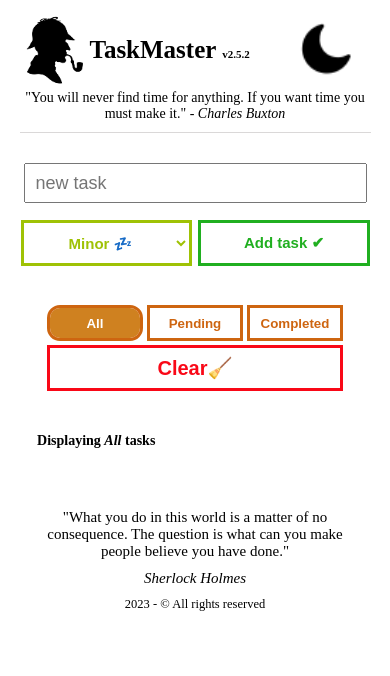
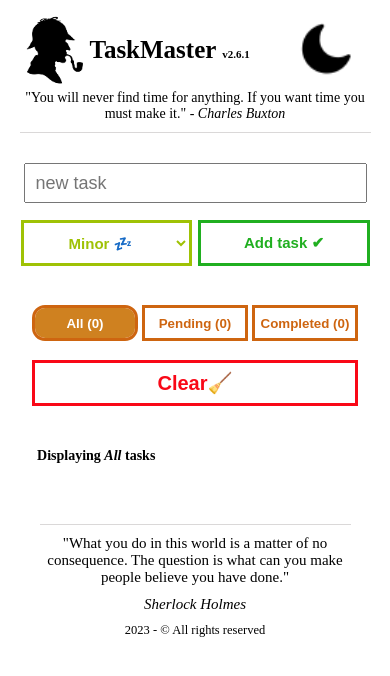
Before and after one commit to RubenSH51/taskmaster, a React (Create React App) app: page / in a window 390 px wide. Shown: the top 676 px of the page. Built offline with nearby package versions, Linux system fonts and the light colour scheme.

Commit message:
Modal agregado, mejoras estéticas y mensaje de advertencia al vaciar la lista

```diff
--- a/src/App.js
+++ b/src/App.js
@@ -5,6 +5,7 @@ import { Header } from "./components/Header"
 import { TaskList } from "./components/TaskList";
 import { Footer } from "./components/Footer";
 import { AddTask } from "./components/AddTask";
+import { Modal } from "./components/Modal";
 //import { BoxContainer } from "./components/BoxContainer";
 import React from "react";
 
@@ -54,7 +55,10 @@ export const App = () => {
     setTasks(updatedTasks);
   }
 
-  const version = 'v2.5.2'
+  const [modalActivado, setModalActivado] = useState(false);
+
+
+  const version = 'v2.6.1'
   window.onload = () => {
 
     console.log(version)
@@ -67,11 +71,21 @@ export const App = () => {
       // <div className="App" >
       <div className={`App ${modoOscuro ? 'modo-oscuro' : 'modo-claro'}`}>
         <Header modoOscuro={modoOscuro} onModoOscuroChange={handleModoOscuroChange} version={version}/>
-
-        {/* <Header /> */}
         <AddTask  tasks={tasks} setTasks={setTasks}/>
-        <TaskList tasks={tasks} setTasks={setTasks} onTaskStatusChange={handleTaskStatusChange}/>
+        <TaskList
+          tasks={tasks}
+          setTasks={setTasks}
+          onTaskStatusChange={handleTaskStatusChange}
+          modalActivado={modalActivado}
+          setModalActivado={setModalActivado}
+        />
         <Footer />
+        {modalActivado && <Modal
+                            modalActivado={modalActivado}
+                            setModalActivado={setModalActivado}
+                            tasks={tasks}
+                            setTasks={setTasks}
+                          />}
       </div>
   )
 }
--- a/src/components/AddTask.js
+++ b/src/components/AddTask.js
@@ -24,10 +24,10 @@ export const AddTask = ({tasks,setTasks}) => {
 
     }
 
-    function clearTasks()
-    {
-      setTasks([])
-    }
+    // function clearTasks()
+    // {
+    //   setTasks([])
+    // }
 
     function handleSubmit(e)
     {
--- a/src/components/Footer.js
+++ b/src/components/Footer.js
@@ -23,11 +23,10 @@ export const Footer = () => {
 
 
   return (
-    <div className="footer">
+    <footer className="footer">
         <p>"{sherlockQuote}"</p>
         <p><i>{autor}</i></p>
         <small>2023 - © All rights reserved</small>
-
-    </div>
+    </footer>
   )
 }
--- /dev/null
+++ b/src/components/Modal.css
@@ -0,0 +1,78 @@
+
+#modalBG
+{
+    width: 100%;
+    height: 100%;
+    background-color: black;
+    opacity: 0.9;
+    position: absolute;
+    top: 0;
+    left: 0;
+    display: flex;
+    justify-content: center;
+    align-items: center;
+}
+
+#modalWindow
+{
+    width: 70%;
+    min-width: 350px;
+    max-width: 550px;
+    min-height: 200px;
+    background-color: rgb(209, 209, 212);
+    opacity: 1;
+    padding: 20px;
+    border-radius: 20px;
+}
+
+#modalWindow h2
+{
+    font-size: 2.5rem;
+    text-align: center;
+    margin-bottom: 30px;
+    color: black;
+}
+
+.modal-botonera
+{
+    display: flex;
+    justify-content: center;
+    gap:20px;
+}
+
+.modal-botonera button
+{
+    width: 100px;
+    font-size: 2rem;
+    padding: 10px 15px;
+    border-radius: 10px;
+    border: none;
+    background-color: transparent;
+    transition: 0.3s all ease-in-out
+}
+
+.modal-botonera button:nth-child(1)
+{
+    outline: 3px solid red;
+    color: red;
+}
+
+.modal-botonera button:nth-child(1):hover
+{
+    outline: none;
+    background-color: red;
+    color: white;
+}
+
+.modal-botonera button:nth-child(2)
+{
+    outline: 3px solid green;
+    color: green;
+}
+
+.modal-botonera button:nth-child(2):hover
+{
+    outline: none;
+    background-color: green;
+    color: white;
+}
--- /dev/null
+++ b/src/components/Modal.js
@@ -0,0 +1,25 @@
+import React from 'react'
+import "./Modal.css"
+
+export const Modal = ({modalActivado, setModalActivado,tasks, setTasks}) => {
+
+    function borrarLista()
+    {
+        setTasks([]);
+        setModalActivado(!modalActivado);
+    }
+
+
+
+  return (
+    <div id="modalBG">
+        <div id="modalWindow">
+            <h2>Are you sure you want to delete your entire task list? This action cannot be undone.</h2>
+            <div className='modal-botonera'>
+                <button onClick={() => setModalActivado(!modalActivado)}>No <span role="img" aria-label="">⛔</span> </button>
+                <button onClick={() => borrarLista()}>Yes <span role="img" aria-label="">✅</span> </button>
+            </div>
+        </div>
+    </div>
+  )
+}
--- a/src/components/TaskList.js
+++ b/src/components/TaskList.js
@@ -5,7 +5,7 @@ import { Card } from "./Card"
 //import { BoxContainer } from './BoxContainer';
 import "./tasklist.css"
 
-export const TaskList = ({tasks,setTasks, onTaskStatusChange}) => {
+export const TaskList = ({tasks,setTasks, onTaskStatusChange,modalActivado, setModalActivado}) => {
 
   //const [show, setShow] = useState(true); // setShow nunca se usa, lo que hace que el crear un estado parezca inutil.
   const show = true // Esto lo hago para no borrar el estado ya que quizás lo uso más adelante
@@ -25,15 +25,16 @@ export const TaskList = ({tasks,setTasks, onTaskStatusChange}) => {
             <button className="tasksFilterButton tasksFilterButton-pending" onClick={() => setTasksFilterOption("Pending")}>Pending</button>
             <button className="tasksFilterButton tasksFilterButton-completed" onClick={() => setTasksFilterOption("Completed")}>Completed</button>
            */}
-            <button className={`tasksFilterButton tasksFilterButton-all ${tasksFilterOption==='All'? "filter-selected" : ""}`} onClick={() => setTasksFilterOption('All')}>All</button>
-            <button className={`tasksFilterButton tasksFilterButton-pending ${tasksFilterOption==='Pending'? "filter-selected" : ""}`} onClick={() => setTasksFilterOption("Pending")}>Pending</button>
-            <button className={`tasksFilterButton tasksFilterButton-completed ${tasksFilterOption==='Completed'? "filter-selected" : ""}`} onClick={() => setTasksFilterOption("Completed")}>Completed</button>
+            <button className={`tasksFilterButton tasksFilterButton-all ${tasksFilterOption==='All'? "filter-selected" : ""}`} onClick={() => setTasksFilterOption('All')}>All ({tasks.length})</button>
+            <button className={`tasksFilterButton tasksFilterButton-pending ${tasksFilterOption==='Pending'? "filter-selected" : ""}`} onClick={() => setTasksFilterOption("Pending")}>Pending ({(tasks.filter(task => task.completed === false)).length})</button>
+            <button className={`tasksFilterButton tasksFilterButton-completed ${tasksFilterOption==='Completed'? "filter-selected" : ""}`} onClick={() => setTasksFilterOption("Completed")}>Completed ({(tasks.filter(task => task.completed === true)).length})</button>
 
 
           </div>
           <div className='tasksFilterButtonContainer-lower'>
             {/* <button className="toggleBTN" onClick={() => setShow(!show)}>{show ? "Hide" : "Show"}</button> */}
-            <button className="toggleBTN" onClick={() => setTasks([])}>Clear <span role="img" aria-label="">🧹</span></button>
+            {/* <button className="toggleBTN" onClick={() => setTasks([])}>Clear <span role="img" aria-label="">🧹</span></button> */}
+            <button className="toggleBTN" onClick={() => setModalActivado(!modalActivado)}>Clear <span role="img" aria-label="">🧹</span></button>
 
           </div>
         </div>
--- a/src/components/footer.css
+++ b/src/components/footer.css
@@ -8,6 +8,8 @@
     justify-content: center;
     font-size: 1.5rem;
     align-items: center;
+    padding-top: 10px;
+    border-top: 1px solid #dad8d8;
 }
 
 .footer p
--- a/src/components/tasklist.css
+++ b/src/components/tasklist.css
@@ -139,7 +139,7 @@ ul li > div:nth-child(2) p
     border: none;
     transition: 0.2s all ease-in-out;
     height: 30px;
-    width: 90px;
+    width: 100px;
     outline: 3px solid rgb(206, 101, 16);
     color: rgb(206, 101, 16);
     font-weight: bold;
@@ -263,9 +263,14 @@ li .li-upper button
 
     main ul li .li-upper .cardButtonsContainer
     {
-        flex-direction: column;
+        /* flex-direction: column; */
+        justify-content: center;
     }
 
+    main ul li .li-upper .cardButtonsContainer button
+    {
+        width: 50%;
+    }
 
 }
 
@@ -280,14 +285,14 @@ li .li-upper button
 
 
 
-@media (max-width: 520px)
+@media (max-width: 560px)
 {
     .tasksFilterButtonContainer
     {
         flex-direction: column;
         justify-content: center;
         align-items: center;
-        gap: 15px;
+        gap: 30px;
     }
 
 
@@ -303,7 +308,7 @@ li .li-upper button
         position: relative;
         display: flex;
         justify-content: center;
-        width: 290px;
+        width: 320px;
         /* display: none; */
     }
 
```
Also changed, not shown: version.txt, 2 other files (tests, documents, lock files or other folders).
